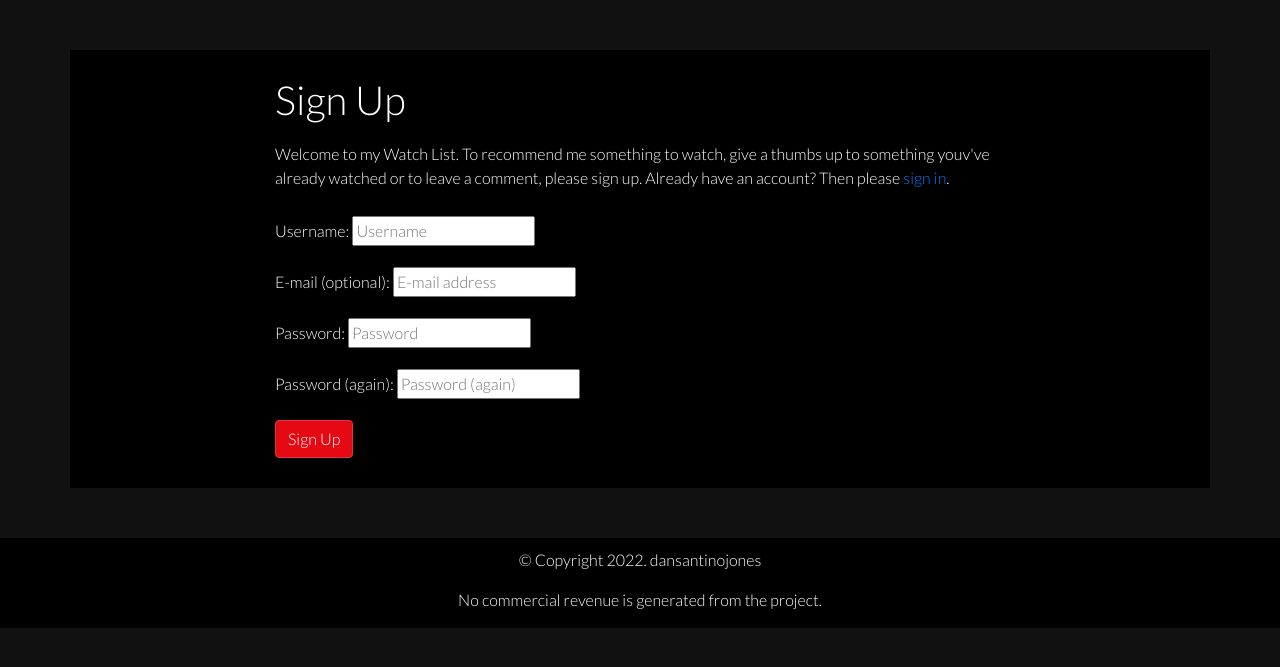
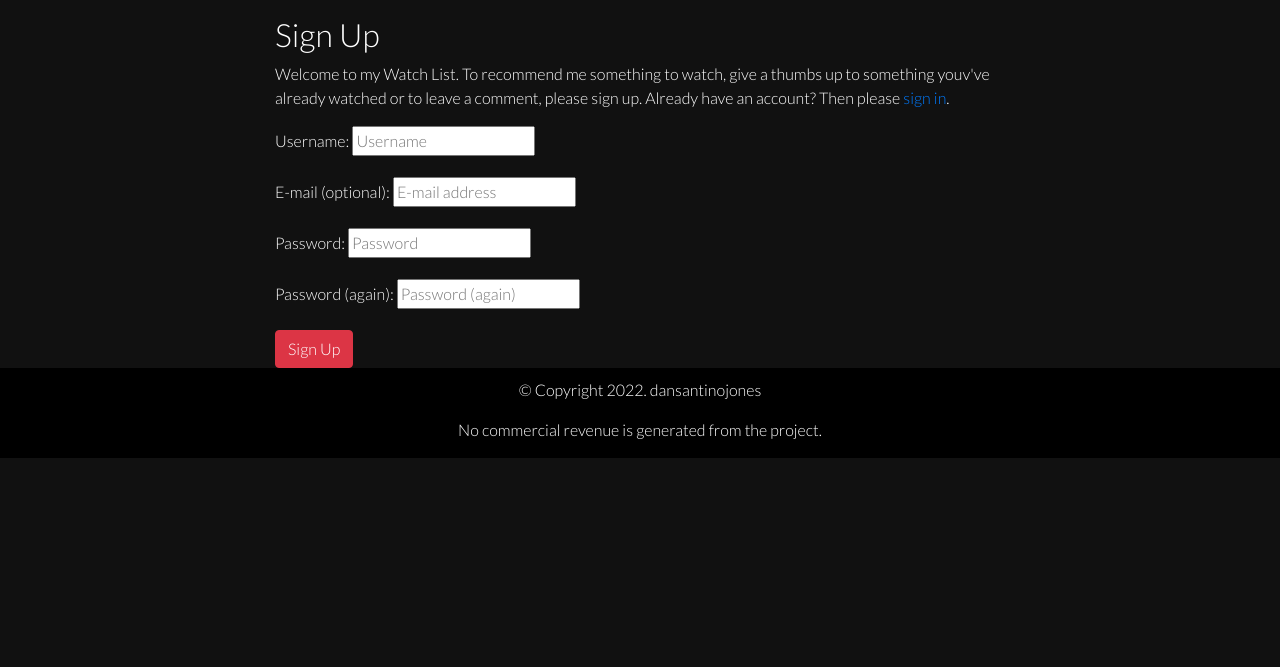
Before and after one commit to dansantinojones/watch-list-pp4, a Django app: page /accounts/signup/ in a window 1280 px wide. Shown: the part 86-753 px from the top of the page. Run offline with Django 3.2, Linux system fonts and the light colour scheme; some libraries are stand-ins or nearby versions.

Commit message:
Update title text and button class tags

```diff
--- a/templates/account/signup.html
+++ b/templates/account/signup.html
@@ -5,13 +5,13 @@
 {% block head_title %}{% trans "Signup" %}{% endblock %}
 
 {% block content %}
-<div class="container container-auth-bg">
+<div class="container form-bg">
   <div class="row">
     <div class="col-md-8 mt-3 offset-md-2">
 
-      <h2 class="auth-title">{% trans "Sign Up" %}</h2>
+      <h2 class="form-title">{% trans "Sign Up" %}</h2>
 
-<p class="auth-text">{% blocktrans %}Welcome to my Watch List. To recommend me something to watch, give a thumbs up to something
+<p class="form-text">{% blocktrans %}Welcome to my Watch List. To recommend me something to watch, give a thumbs up to something
   youv've already watched or to leave a comment, please sign up. Already have an account? Then please <a href="{{ login_url }}">sign in</a>.{% endblocktrans %}</p>
 
 <form class="signup" id="signup_form" method="post" action="{% url 'account_signup' %}">
@@ -20,7 +20,7 @@
   {% if redirect_field_value %}
   <input type="hidden" name="{{ redirect_field_name }}" value="{{ redirect_field_value }}" />
   {% endif %}
-  <button type="submit" class="btn btn-danger auth-btn">{% trans "Sign Up" %}</button>
+  <button type="submit" class="btn btn-danger form-btn">{% trans "Sign Up" %}</button>
 </form>
 
         </div>
```
Also changed, not shown: templates/account/login.html (+4 -4 lines), templates/account/logout.html (+4 -4 lines).
